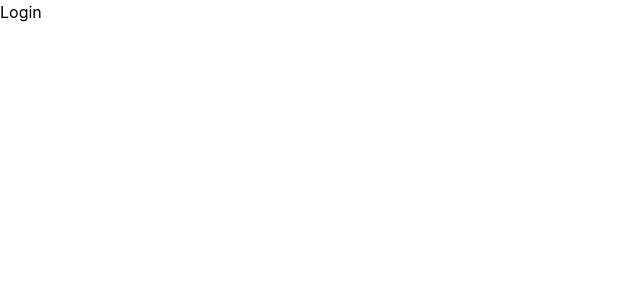
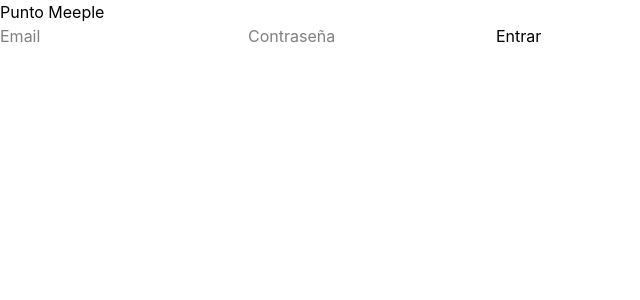
Before and after one commit to sergiova97/punto-meeple-frontend, a React (Vite) app: page /login in a window 1280 px wide. Shown: the top 300 px of the page, without its empty margins (0-640 px from the left). Built offline with nearby package versions, Linux system fonts and the light colour scheme.

Commit message:
Base app strcuture. Placeholder AppShell component. Auth with Zustand. Login page with mock auth

```diff
--- /dev/null
+++ b/src/components/layout/AppShell.tsx
@@ -0,0 +1,14 @@
+import { Outlet } from 'react-router-dom'
+
+export function AppShell() {
+    return (
+        <div style={{ display: 'flex', height: '100vh' }}>
+            <aside style={{ width: '240px', background: '#1a1007', color: 'white' }}>
+                Sidebar
+            </aside>
+            <main style={{ flex: 1, overflowY: 'auto', padding: '24px' }}>
+                <Outlet />
+            </main>
+        </div>
+    )
+}
--- /dev/null
+++ b/src/pages/auth/LoginPage.tsx
@@ -0,0 +1,40 @@
+import { useState } from 'react'
+import { useNavigate } from 'react-router-dom'
+import { useAuthStore } from '../../store/auth.store'
+
+export default function LoginPage() {
+    const navigate = useNavigate()
+    const setAuth = useAuthStore((state) => state.setAuth)
+    const [email, setEmail] = useState('')
+    const [password, setPassword] = useState('')
+
+    function handleSubmit(e: React.FormEvent) {
+        e.preventDefault()
+
+        // Mock temporal hasta que el backend tenga JWT
+        setAuth(
+            { id: 1, email, name: 'Admin', surname: 'Meeple', birthdate: '', registerDate: '', roles: [] },
+            'mock-token',
+        )
+        navigate('/dashboard')
+    }
+
+    return (
+        <form onSubmit={handleSubmit}>
+            <h1>Punto Meeple</h1>
+            <input
+                type="email"
+                placeholder="Email"
+                value={email}
+                onChange={(e) => setEmail(e.target.value)}
+            />
+            <input
+                type="password"
+                placeholder="Contraseña"
+                value={password}
+                onChange={(e) => setPassword(e.target.value)}
+            />
+            <button type="submit">Entrar</button>
+        </form>
+    )
+}
--- a/src/router/index.tsx
+++ b/src/router/index.tsx
@@ -1,19 +1,26 @@
 import { createBrowserRouter, RouterProvider, Navigate } from 'react-router-dom'
 import { PrivateRoute } from './PrivateRoute'
+import {AppShell} from "../components/layout/AppShell.tsx";
+import LoginPage from "../pages/auth/LoginPage.tsx";
 
 const router = createBrowserRouter([
     {
         path: '/login',
-        element: <div>Login</div>,
+        element: <LoginPage />,
     },
     {
         path: '/',
         element: <PrivateRoute />,
         children: [
-            { index: true, element: <Navigate to="/dashboard" replace /> },
-            { path: 'dashboard', element: <div>Dashboard</div> },
-            { path: 'users', element: <div>Usuarios</div> },
-        ],
+            {
+                element: <AppShell />,
+                children: [
+                    { index: true, element: <Navigate to="/dashboard" replace /> },
+                    { path: 'dashboard', element: <div>Dashboard</div> },
+                    { path: 'users', element: <div>Usuarios</div> },
+                ],
+            }
+        ]
     },
     {
         path: '*',
```
